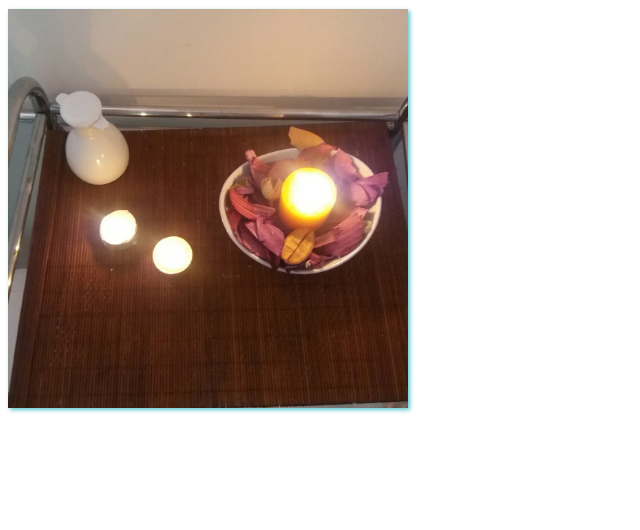
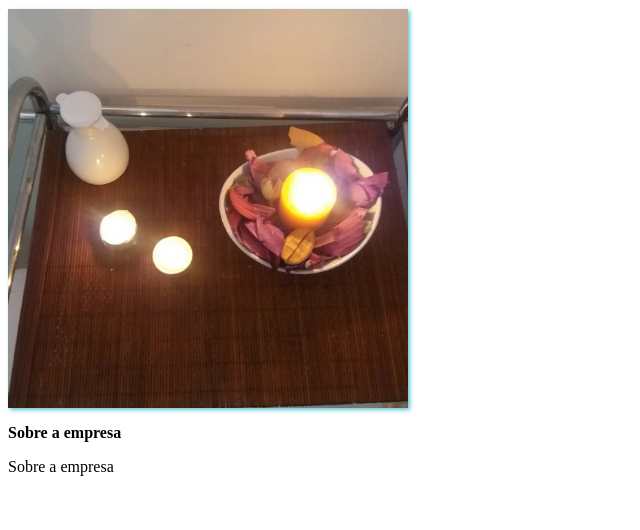
Before and after one commit to jeanlandim/unica, a Django app: template app/templates/sobre.html in a window 1280 px wide. Shown: the part 270-800 px from the top of the page, without its empty margins (0-640 px from the left). Run offline with Django 3.2, Linux system fonts and the light colour scheme; the template is opened without the code that fills it: values that come from a table or form of the project are taken from there, others are empty; data comes from the database, SQL or seed files in the repository.

Commit message:
adicionada a queryset no views

```diff
--- a/app/templates/sobre.html
+++ b/app/templates/sobre.html
@@ -5,4 +5,6 @@
 <div class="sobre">
   <img src="{% static "img/velas.jpg" %}" name="velas">
 </div>
+<p><b>{{titulo}}</b></p>
+<p>{{texto}}</p>
 {% endblock %}
--- a/app/views.py
+++ b/app/views.py
@@ -1,5 +1,6 @@
 from django.shortcuts import render
 from django.http import HttpResponseRedirect, request
+from .models import AppTextos
 # Página inicial do aplicativo
 def index(request):
     return render(request,'index.html')
@@ -10,4 +11,6 @@ def agenda(request):
 def fale_conosco(request):
     return render(request,'fale_conosco.html')
 def sobre(request):
-    return render(request,'sobre.html')
+    titulo = AppTextos.objects.get(pagina__startswith='sobre/').titulo
+    texto = AppTextos.objects.get(pagina__startswith='sobre/').texto
+    return render(request,'sobre.html',{'titulo':titulo,'texto':texto})
```
